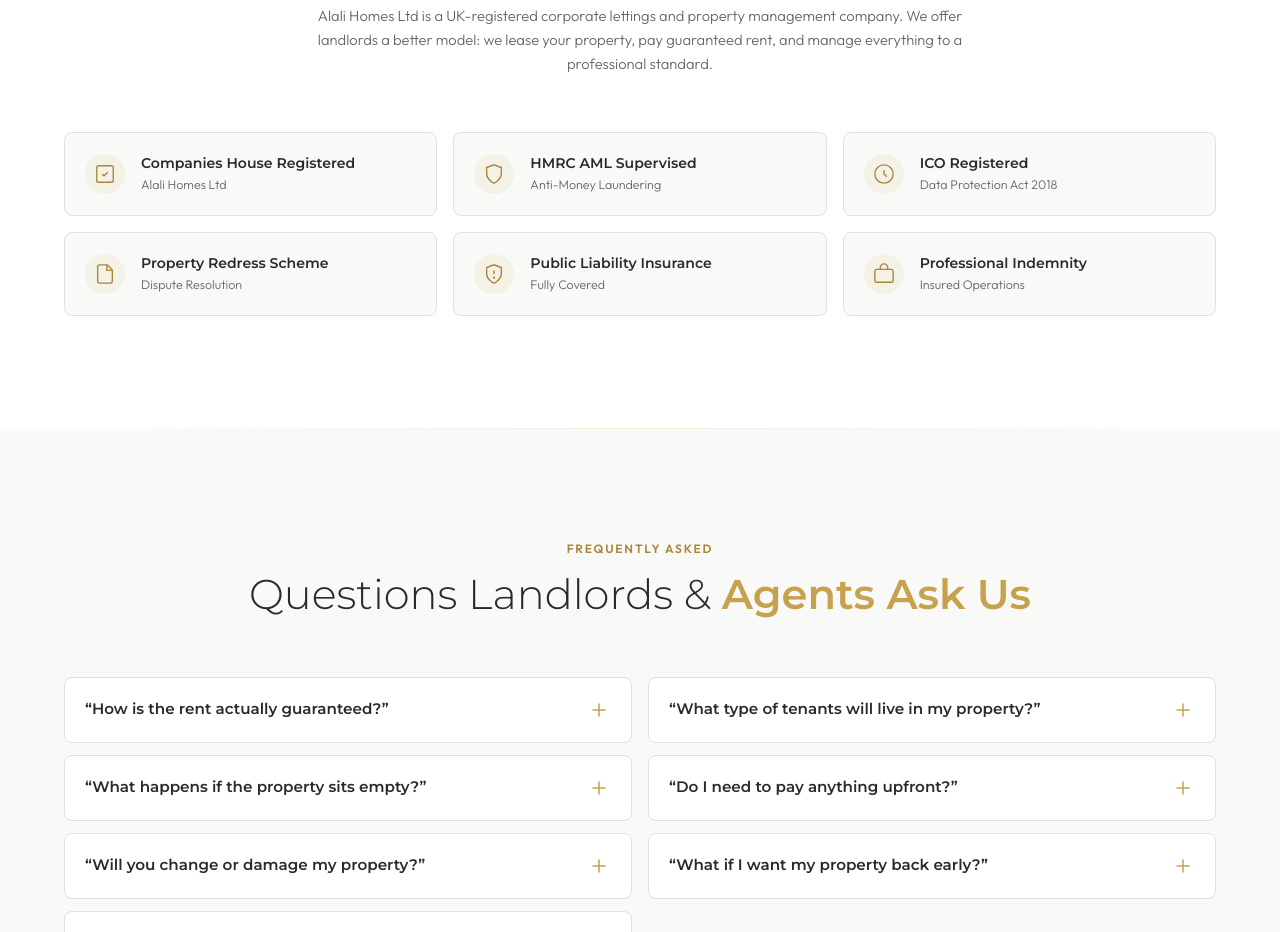
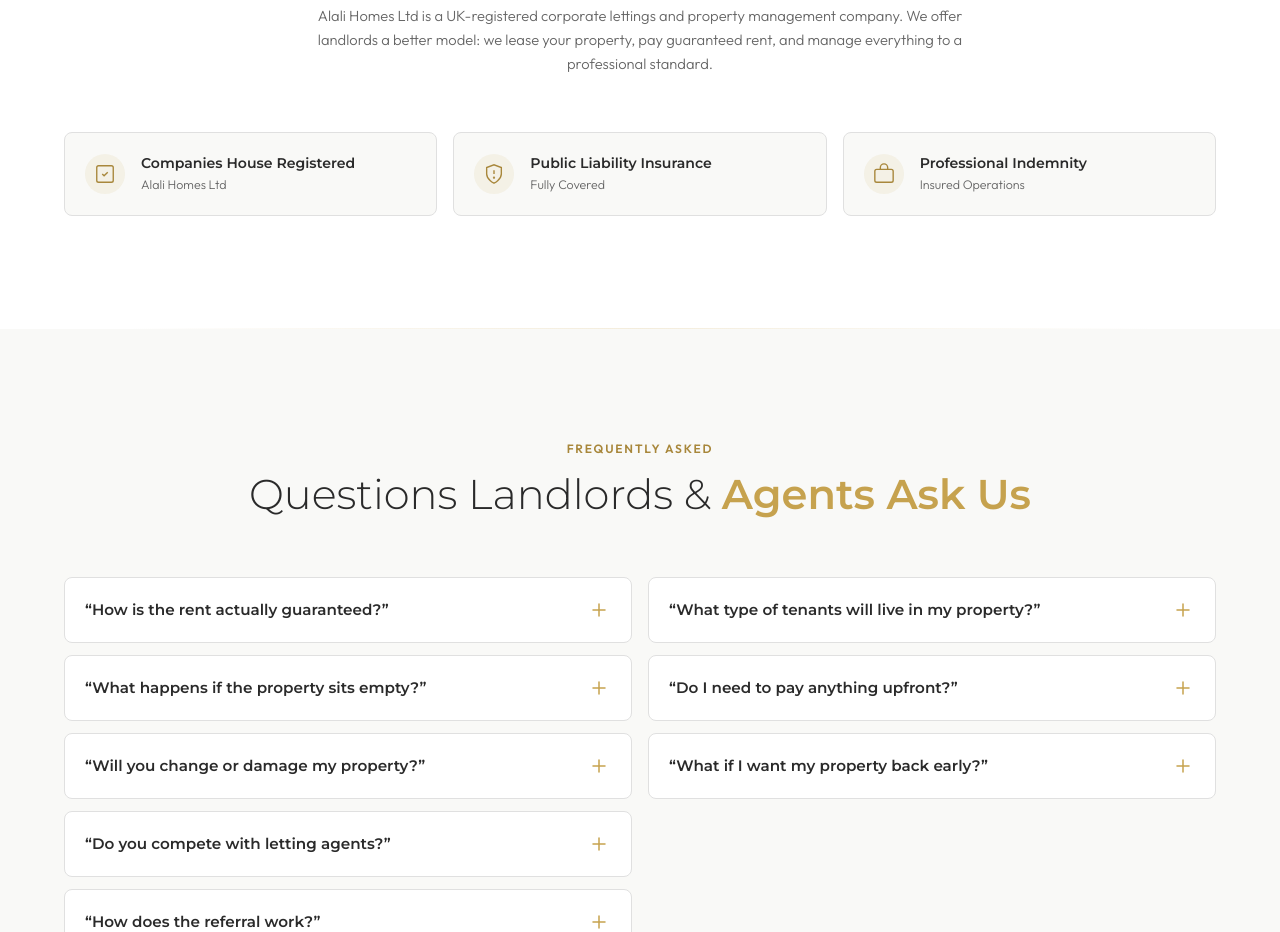
Before and after one commit to elayronline/alali-homes, a Next.js app: page / in a window 1280 px wide. Shown: the part 4500-5432 px from the top of the page. Built offline with nearby package versions, Linux system fonts and the light colour scheme.

Commit message:
Remove compliance badges we don't hold, keep only 3 verified
Co-Authored-By: Claude Opus 4.6 <noreply@anthropic.com>

```diff
--- a/components/TrustCompliance.tsx
+++ b/components/TrustCompliance.tsx
@@ -12,35 +12,6 @@ const badges = [
     ),
     title: "Companies House Registered",
     subtitle: "Alali Homes Ltd",
-  },
-  {
-    icon: (
-      <svg width="22" height="22" viewBox="0 0 24 24" fill="none" stroke="currentColor" strokeWidth="1.5">
-        <path d="M12 22s8-4 8-10V5l-8-3-8 3v7c0 6 8 10 8 10z" />
-      </svg>
-    ),
-    title: "HMRC AML Supervised",
-    subtitle: "Anti-Money Laundering",
-  },
-  {
-    icon: (
-      <svg width="22" height="22" viewBox="0 0 24 24" fill="none" stroke="currentColor" strokeWidth="1.5">
-        <circle cx="12" cy="12" r="10" />
-        <path d="M12 8v4l3 3" />
-      </svg>
-    ),
-    title: "ICO Registered",
-    subtitle: "Data Protection Act 2018",
-  },
-  {
-    icon: (
-      <svg width="22" height="22" viewBox="0 0 24 24" fill="none" stroke="currentColor" strokeWidth="1.5">
-        <path d="M14.5 2H6a2 2 0 00-2 2v16a2 2 0 002 2h12a2 2 0 002-2V7.5L14.5 2z" />
-        <path d="M14 2v6h6" />
-      </svg>
-    ),
-    title: "Property Redress Scheme",
-    subtitle: "Dispute Resolution",
   },
   {
     icon: (
@@ -97,7 +68,7 @@ export function TrustCompliance() {
           everything to a professional standard.
         </motion.p>
 
-        <div className="mt-14 grid gap-4 sm:grid-cols-2 lg:grid-cols-3">
+        <div className="mt-14 grid gap-4 sm:grid-cols-3">
           {badges.map((badge, i) => (
             <motion.div
               key={i}
```
